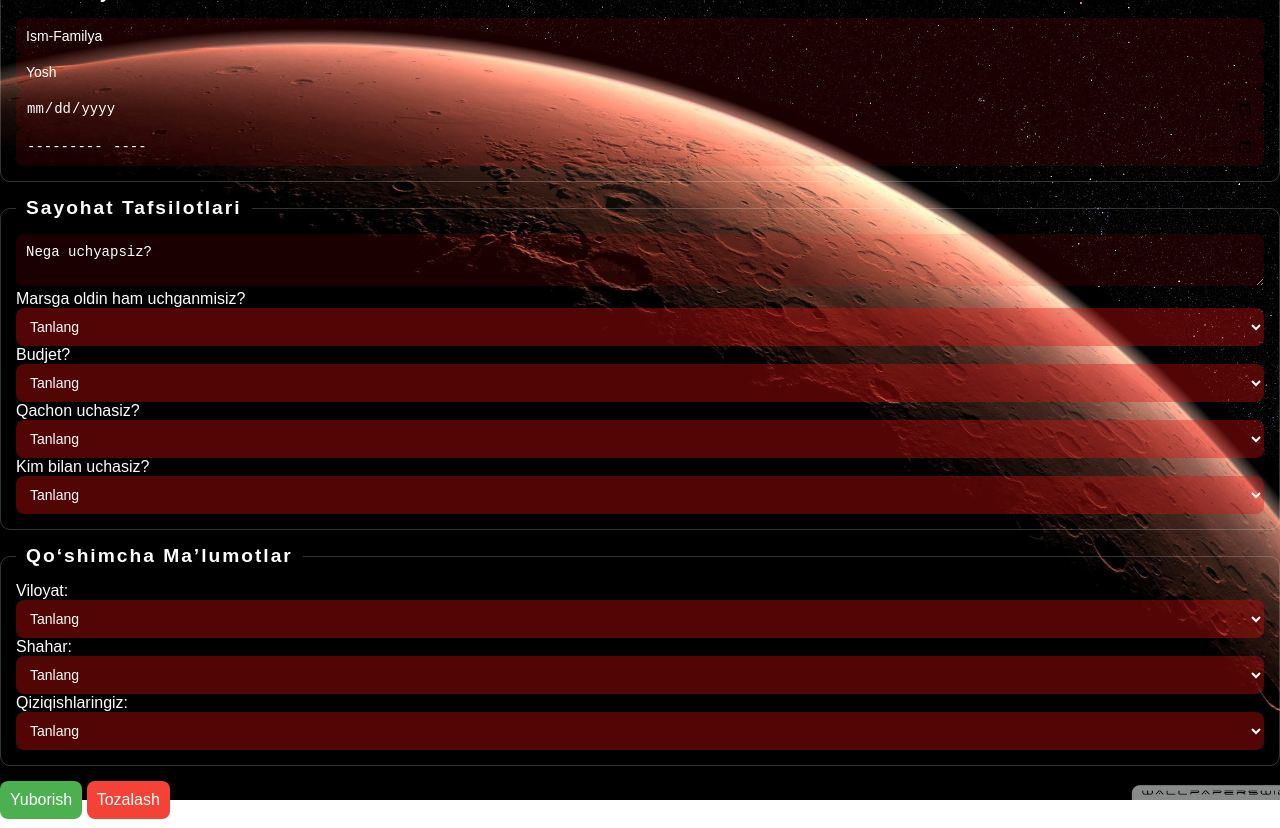
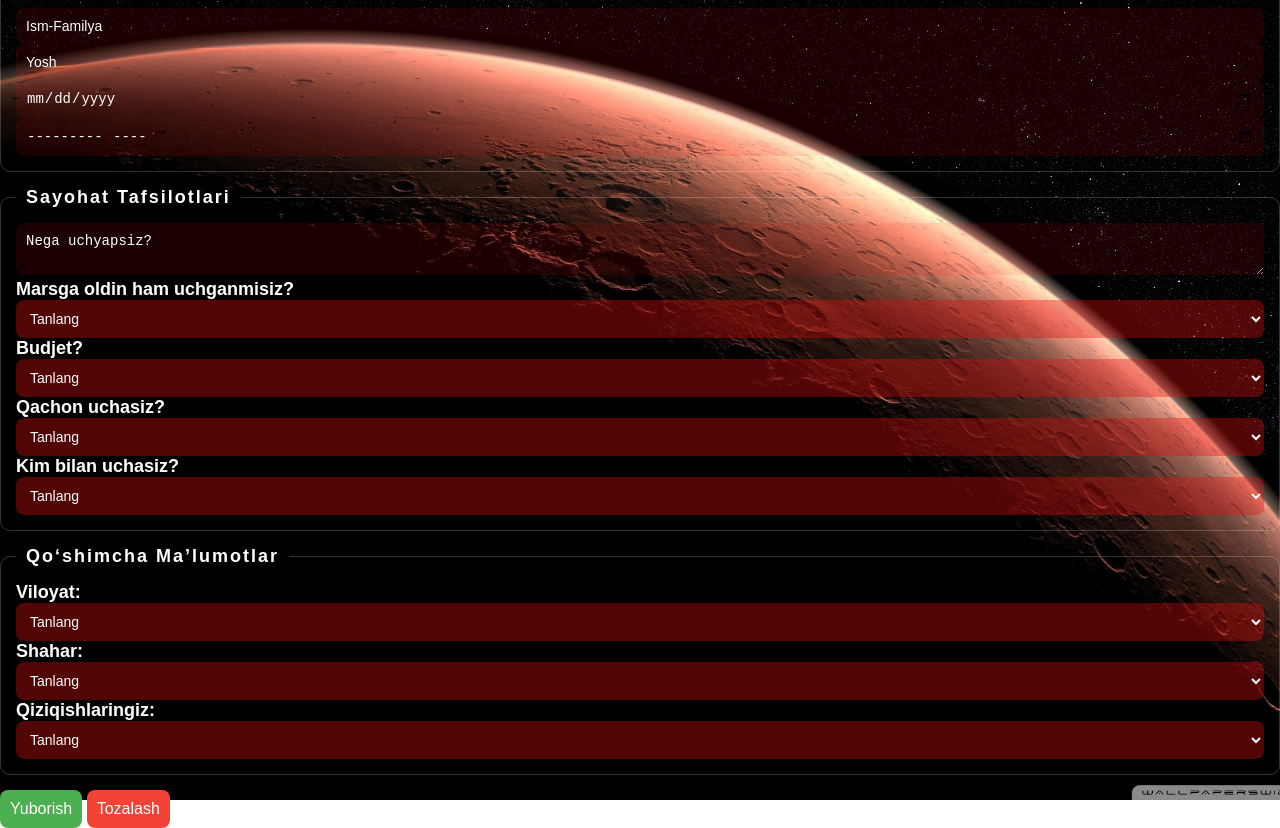
Before and after one commit to OdilovMuhammadAli/marsga-sayahot, a plain HTML site: page Index.html in a window 1280 px wide. Drawn offline with Linux system fonts and the light colour scheme.

Commit message:
Update style.css

```diff
--- a/css/style.css
+++ b/css/style.css
@@ -103,3 +103,8 @@ legend {
  .form-group {
   margin-bottom: 45px;
 }
+label, legend, h2, h3 {
+  font-size: 18px;
+  font-weight: bold;
+  color: white;
+}
```
